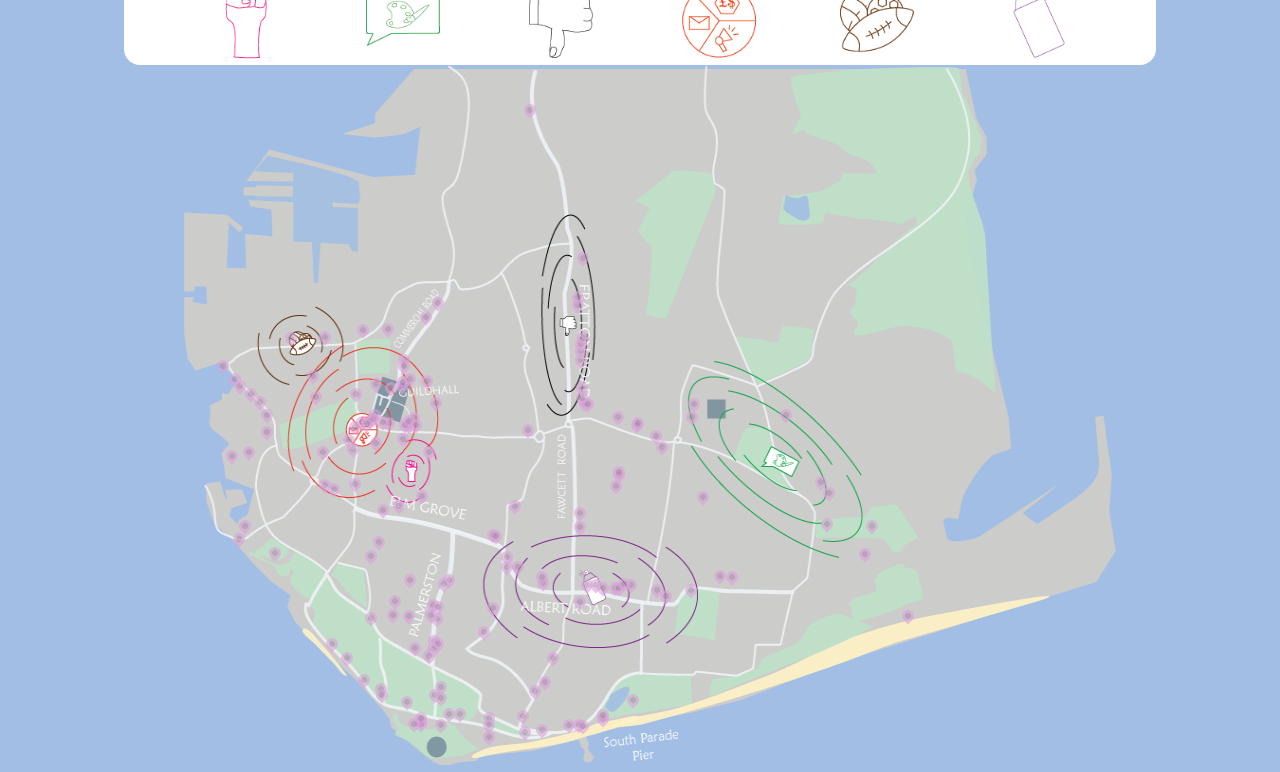
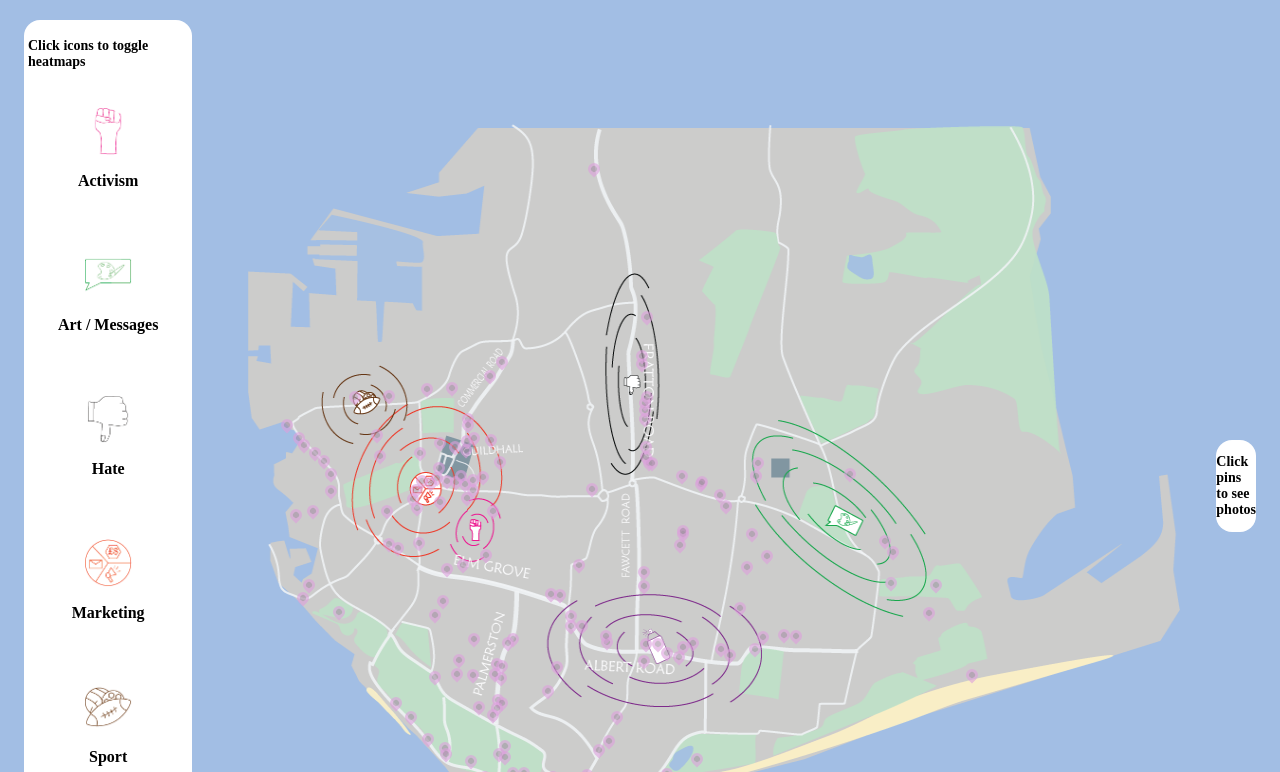
Before and after one commit to TravioliGit/slaps, a plain HTML site: page index.html in a window 1280 px wide. Shown: the part 124-896 px from the top of the page. Drawn offline with Linux system fonts and the light colour scheme.

Commit message:
ready for image placement

```diff
--- a/index.html
+++ b/index.html
@@ -10,23 +10,40 @@
 
 <body>
     <header>
-        <p class="header-text">slaps map</p>
+        <img class="logo" src="./assets/images/Slaps-logo-no-bg.png"></p>
     </header>
 
     <main>
+        <div id="page-body">
             <div id='iconlist'>
-            <img src="./assets/maps/activism icon.png" data-mapicon="1" id="icon-activism" class="icon-button"></img>
-            <img src="./assets/maps/art icon.png" data-mapicon="2" id="icon-art" class="icon-button"></img>
-            <img src="./assets/maps/hate icon.png" data-mapicon="3" id="icon-hate" class="icon-button"></img>
-            <img src="./assets/maps/marketing icon.png" data-mapicon="4" id="icon-marketing" class="icon-button"></img>
-            <img src="./assets/maps/sport icon.png" data-mapicon="5" id="icon-sport" class="icon-button"></img>
-            <img src="./assets/maps/street art icon.png" data-mapicon="6" id="icon-street" class="icon-button"></img>
+                <p class="header-text">Click icons to toggle heatmaps</p>
+                <div class="icon-button" data-mapicon="1">
+                    <img src="./assets/maps/activism icon.png"></img>
+                    <p>Activism</p>
+                </div>
+                <div class="icon-button" data-mapicon="2">
+                    <img src="./assets/maps/art icon.png"></img>
+                    <p>Art / Messages</p>
+                </div>
+                <div class="icon-button" data-mapicon="3">
+                    <img src="./assets/maps/hate icon.png"></img>
+                    <p>Hate</p>
+                </div>
+                <div class="icon-button" data-mapicon="4">
+                    <img src="./assets/maps/marketing icon.png"></img>
+                    <p>Marketing</p>
+                </div>
+                <div class="icon-button" data-mapicon="5">
+                    <img src="./assets/maps/sport icon.png"></img>
+                    <p>Sport</p>
+                </div>
+                <div class="icon-button" data-mapicon="6">
+                    <img src="./assets/maps/street art icon.png"></img>
+                    <p>Street Art</p>
+                </div>
             </div>
 
             <div id="map-container" class="map-container">
-            <div class="image-container">
-                <img src="" id="sticker-image"></img>
-            </div>
                 <img src="./assets/maps/Portsmouth-map-PLAIN.png" class="default-map" id="map-default"></img>
                 <img src="./assets/maps/ACTIVISM-HEAT-PNG.png" class="heat-map" id="map-activism"></img>
                 <img src="./assets/maps/ART-HEAT-PNG.png" class="heat-map" id="map-art"></img>
@@ -35,6 +52,13 @@
                 <img src="./assets/maps/SPORT-HEAT-PNG.png" class="heat-map" id="map-sport"></img>
                 <img src="./assets/maps/STREET-ART-HEAT-PNG.png" class="heat-map" id="map-street"></img>
             </div>
+
+            <div class="image-container">
+                <p class="header-text">Click pins to see photos</p>
+                <img src="" id="sticker-image"></img>
+            </div>
+        </div>
+
     </main>
     <script src="script.js"></script>
 </body>
--- a/script.js
+++ b/script.js
@@ -1,24 +1,24 @@
 const pinList = {
   1: [262, 387],
-  2: [295, 370],
-  3: [291, 369],
-  4: [248, 366],
+  2: [295, 375],
+  3: [287, 369],
+  4: [244, 366],
   5: [523, 369],
   6: [794, 560],
   7: [209, 396],
   8: [220, 433],
   9: [211, 429],
   10: [269, 454],
-  11: [379, 479],
+  11: [373, 479],
   12: [382, 480],
   13: [404, 511],
   14: [429, 527],
-  15: [473, 529],
-
-  17: [482, 529],
-
-  19: [489, 532],
-  20: [501, 532],
+  15: [585, 522],
+  16: [468, 529],
+  17: [480, 529],
+  18: [574, 419],
+  19: [489, 538],
+  20: [501, 542],
   21: [505, 532],
   22: [552, 540],
   23: [577, 534],
@@ -27,28 +27,28 @@ const pinList = {
   26: [751, 498],
   27: [715, 437],
   28: [543, 534],
-  29: [517, 529],
-  30: [510, 528],
+  29: [569, 452],
+  30: [515, 528],
   31: [428, 521],
   32: [285, 450],
   33: [241, 428],
   34: [239, 393],
   35: [235, 384],
-  36: [241, 371],
-  37: [261, 359],
+  36: [238, 375],
+  37: [261, 353],
   38: [242, 338],
   39: [262, 328],
   40: [277, 332],
-  41: [288, 330],
+  41: [288, 335],
   42: [289, 326],
-  43: [300, 362],
+  43: [305, 362],
   44: [295, 365],
-  45: [275, 367],
+  45: [278, 367],
   46: [269, 366],
   47: [259, 363],
-  48: [256, 365],
-  49: [253, 368],
-  50: [302, 369],
+  48: [253, 368],
+  49: [562, 493],
+  50: [283, 361],
   51: [289, 383],
   52: [308, 440],
   53: [265, 486],
@@ -59,8 +59,7 @@ const pinList = {
   58: [267, 633],
   59: [268, 639],
   60: [293, 646],
-  61: [307, 665],
-  62: [307, 668],
+  62: [310, 672],
   63: [300, 668],
   64: [307, 662],
   65: [327, 669],
@@ -160,12 +159,12 @@ const pinList = {
   159: [713, 468],
   160: [589, 441],
   161: [548, 391],
-  162: [542, 380]
+  162: [542, 380],
 }
 
 function showOrHideHeatMap(mapId) {
+  // grab the right heatmap using the id
   const selectedMap = document.getElementById(mapId);
-  if (selectedMap) {
   if (selectedMap.classList.contains('active')) {
     // if the map is shown, hide it
     selectedMap.classList.remove('active');
@@ -174,36 +173,44 @@ function showOrHideHeatMap(mapId) {
     selectedMap.classList.add('active');
   }
 }
-}
 
 function onPinClick(pinId) {
   console.log(pinId.dataset.pin)
-}
-
-function handleShowImage(imageId) {
 
 }
 
+// create the pins and places them on the page
 async function setupPins() {
+  // loops through each entry in the coordinate list
   for (const pin in pinList) {
+    // creates an element
     const pinElement = document.createElement('div');
+    // makes the element look like a pin
     pinElement.classList.add('pin');
-    pinElement.style.left = `${pinList[pin][0]-20}px`;
-    pinElement.style.top = `${pinList[pin][1]-15}px`;
+    // sets the position of the pin
+    pinElement.style.left = `${pinList[pin][0] - 20}px`;
+    pinElement.style.top = `${pinList[pin][1] - 15}px`;
+    // sets the pin id, used for attaching images
     pinElement.dataset.pin = pin;
+    // adds the pin to the map
     document.getElementById('map-container').appendChild(pinElement);
   }
 }
 
+// makes it so the icons and pins can be clicked and stuff happens when you do
 function setupClickEvents() {
+  // gets a list of all the icons and one of the pins
   const heatmapIcons = document.querySelectorAll('.icon-button')
   const heatmapPins = document.querySelectorAll('.pin')
 
+  // loop through list of icons and add an event listener to each
   heatmapIcons.forEach(icon => {
     icon.addEventListener('click', () => {
+      // grab the id of the icon
       const mapIcon = icon.dataset.mapicon;
       let mapId;
 
+      // switch statement to determine which map to show
       switch (mapIcon) {
         case '1':
           mapId = 'map-activism';
@@ -223,18 +230,20 @@ function setupClickEvents() {
         case '6':
           mapId = 'map-street';
           break;
+        // handle case where an invalid icon id is passed, for whatever reason
         default:
           mapId = null;
       }
 
+      // if a map id was found, show or hide it
       if (mapId) {
         showOrHideHeatMap(mapId);
       }
     });
   });
 
+  // loop through list of pins and add an event listener to each
   for (const pin of heatmapPins) {
-    console.log(pin.dataset.pin)
     pin.addEventListener('click', () => {
       onPinClick(pin)
     })
--- a/style.css
+++ b/style.css
@@ -3,18 +3,28 @@ body {
 }
 
 .header-text {
-    font-size: 2em;
+    font-size: 14px;
     font-weight: bold;
     color: #000;
 }
 
 .logo {
+    width: 100px;
+    height: 100px;
+}
 
+#page-body {
+    display: flex;
+    flex-direction: row;
+    align-items: center;
+    justify-content: space-evenly;
+    margin: 0 auto;
+    padding: 16px;
 }
 
 #iconlist {
     display: flex;
-    flex-direction: row;
+    flex-direction: column;
     position: relative;
     width: 100%;
     background-color: white;
@@ -28,8 +38,29 @@ body {
 }
 
 .icon-button {
-    max-width: 80px;
-    max-height: 80px;
+    display: flex;
+    flex-direction: column;
+    align-items: center;
+    justify-content: center;
+    width: 128px;
+    height: 128px;
+    background-color: white;
+    border-radius: 16px;
+    margin: 4px;
+    padding: 4px;
+    cursor: pointer;
+    transition: background-color 0.5s ease;
+}
+
+.icon-button img {
+    width: 50px;
+    height: 50px;
+}
+
+.icon-button p {
+    font-size: 1em;
+    font-weight: bold;
+    color: #000;
 }
 
 .map-container {
@@ -83,16 +114,14 @@ body {
 }
 
 .image-container {
-    position: absolute;
+    position: relative;
+    display: flex;
+    flex-direction: column;
     width: 128px;
     height: auto;
     background-color: white;
     border-radius: 16px;
     align-items: center;
-    opacity: 0;
-}
-
-.image-container.active {
     opacity: 1;
 }
 
```
Also changed, not shown: assets/images/Slaps-logo-no-bg.png (added). Lines whose indentation alone changed are shown as unchanged.
